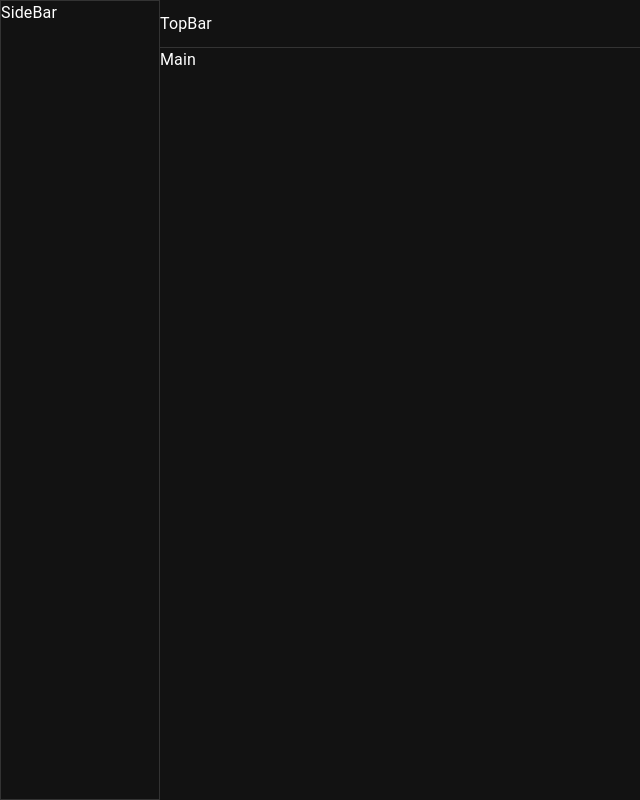
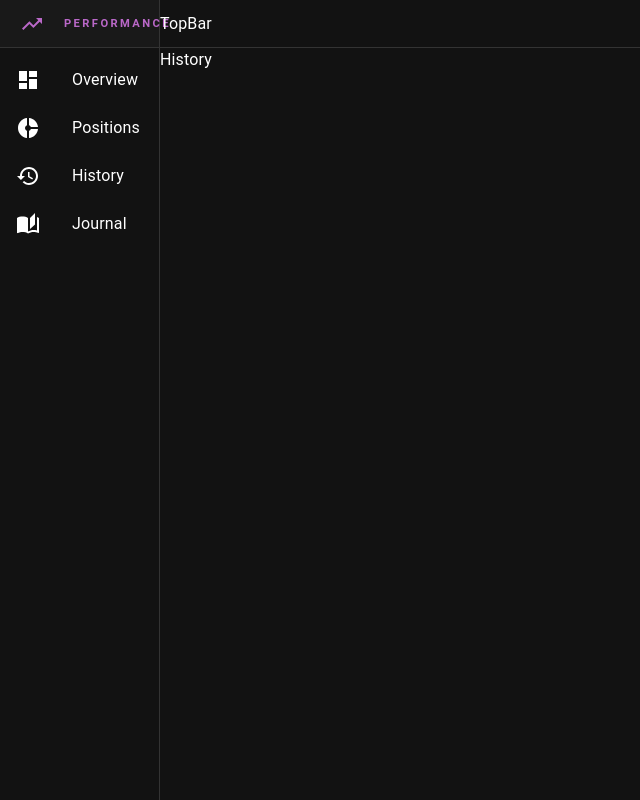
Before and after one commit to cdpeters/invest-journal, a Next.js app in the folder frontend/: page /History in a window 1280 px wide. Shown: the whole page, without its empty margins (0-640 px from the left). Built offline with nearby package versions, Linux system fonts and the light colour scheme.

Commit message:
Displays pages and NavPanel Component

```diff
--- a/frontend/src/app/layout.js
+++ b/frontend/src/app/layout.js
@@ -8,6 +8,7 @@ import Toolbar from '@mui/material/Toolbar';
 import AppBar from '@mui/material/AppBar';
 import Grid from '@mui/material/Unstable_Grid2';
 
+import NavPanel from './components/Layout/NavPanel'
 
 export const metadata = {
   title: 'Create Next App',
@@ -20,13 +21,11 @@ export default function RootLayout({children}) {
     <html>
 
       <body>
-
         <Providers>
-          <Box sx={{}}>
           <Grid container spacing={0}>
 
-              <Grid xs sx={{height:'100vh', border: '1px solid #333'}}>
-                SideBar
+            <Grid xs sx={{height:'100vh', borderRight: '1px solid #333'}}>
+              <NavPanel />
             </Grid>
 
             <Grid xs={10.5} sx={{height: '100vh'}} >
@@ -40,7 +39,7 @@ export default function RootLayout({children}) {
 
                 <Box sx={{height: '94%',overflowY: 'scroll'}}>
                   <Box sx={{height:'1500px'}}>
-                      Main
+                    {children}
                   </Box>
                 </Box>
 
@@ -48,9 +47,7 @@ export default function RootLayout({children}) {
             </Grid>
 
           </Grid>
-          </Box>
         </Providers>
-
       </body>
 
     </html>
```
Lines whose indentation alone changed are shown as unchanged.
